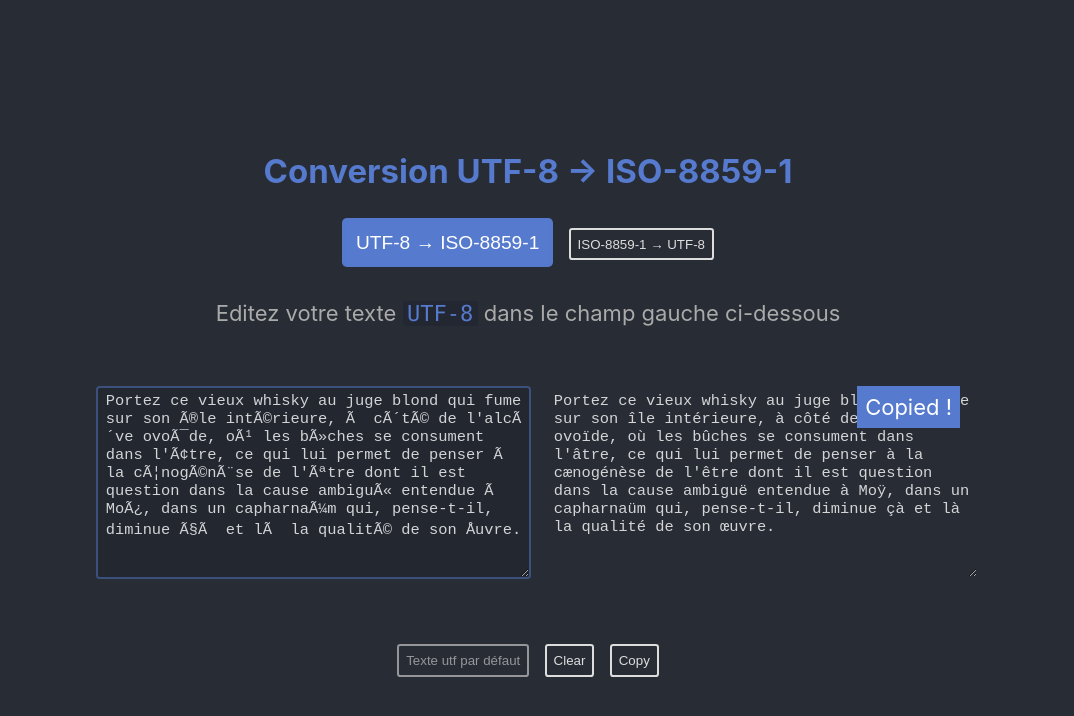
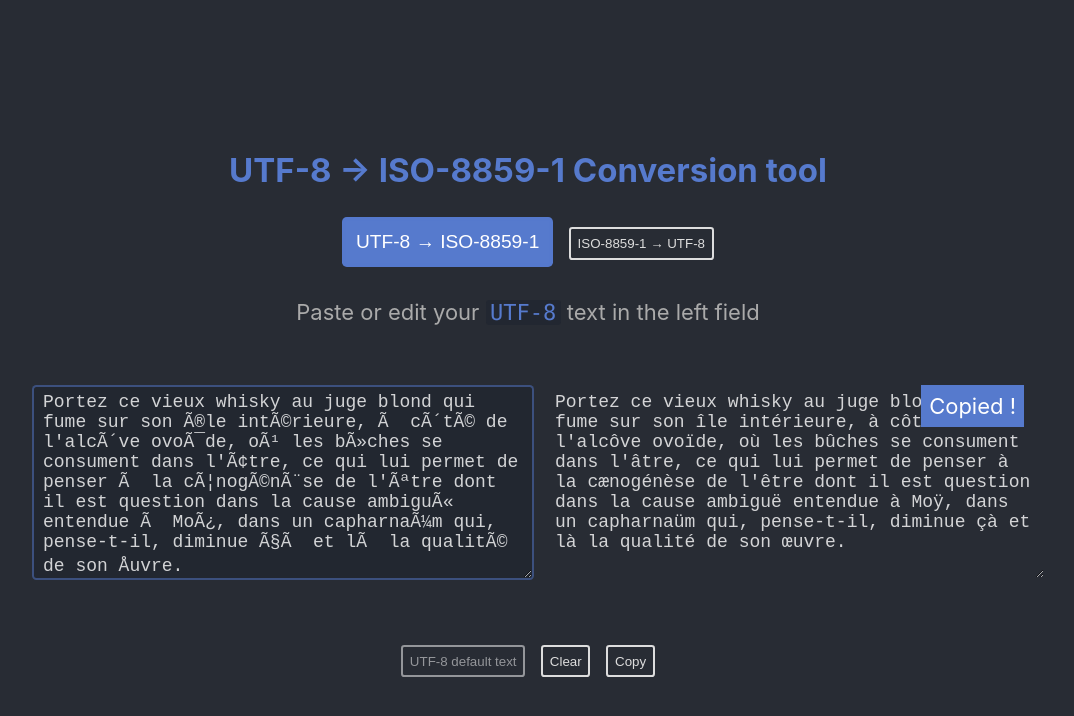
Before and after one commit to Dweez/utf8-iso-convert, a React (Create React App) app: page / in a window 1280 px wide. Both pictures are taken after a click on the button "Copy". Shown: the top 716 px of the page, without its empty margins (112-1186 px from the left). Built offline with nearby package versions, Linux system fonts and the light colour scheme.

Commit message:
font size adaptative; copy status fade;

```diff
--- a/src/components/converter/converter.css
+++ b/src/components/converter/converter.css
@@ -17,7 +17,7 @@
 }
 .converter{
   display: flex;
-  width: 70%;
+  width: 80%;
   text-align: center;
   justify-content: center;
   align-items: center;
@@ -35,7 +35,8 @@
   outline: none;
   overflow: auto;
   border: 2px solid rgba(86, 122, 205,.5);
-  font-size: .7em;
+  /* font-size: .7em; */
+  font-size: calc(10px + 1vmin);
   padding: .25em .5em .3125em;
   color: rgba(255,255,255,.8);
   border-radius: .25em;
@@ -67,6 +68,11 @@
   color: #fff;
   right: 0;
   padding: .5rem;
+  opacity: 0;
+  transition :all .300s;
+}
+.copy-status.copied {
+  opacity: 1;
 }
 button {
   border: 2px solid #ddd;
--- a/src/components/converter/index.js
+++ b/src/components/converter/index.js
@@ -18,8 +18,7 @@ const Description = ({ code, mixed }) => {
     <>
       {!mixed ? (
         <>
-          Editez votre texte <code>{labels[code]}</code> dans le champ gauche
-          ci-dessous
+          Paste or edit your <code>{labels[code]}</code> text in the left field
         </>
       ) : (
         <>Mixed content !</>
@@ -32,7 +31,7 @@ const Converter = () => {
   const [input, setInput] = useState(["utf", target.utf])
   const { converted, mixed } = useConverter(input)
 
-  const [copySuccess, setCopySuccess] = useState('')
+  const [copySuccess, setCopySuccess] = useState(false)
   const resultRef = useRef(null)
 
   const copyResult = e => {
@@ -41,17 +40,17 @@ const Converter = () => {
     // focus triggé sur le bouton, émetteur de l'event, pour ne pas se retrouver
     // avec le contenu sélectionné dans le textarea resultRef
     e.target.focus();
-    setCopySuccess('Copied !');
-    setTimeout( () => setCopySuccess(''), 4000)
+    setCopySuccess(true);
+    setTimeout( () => setCopySuccess(false), 4000)
   }
 
   return (
     <>
       <h2>
         {input[0] === "utf" ? (
-          <>{`Conversion ${labels.utf} → ${labels.iso}`}</>
+          <>{`${labels.utf} → ${labels.iso} Conversion tool`}</>
         ) : (
-          <>{`Conversion ${labels.iso} → ${labels.utf}`}</>
+          <>{`${labels.iso} → ${labels.utf} Conversion tool`}</>
         )}
       </h2>
       <div className="actions">
@@ -83,9 +82,8 @@ const Converter = () => {
             onChange={event => setInput([input[0], event.target.value])}
           />
         </div>
-        {/*<div className="result" onClick={copyResult}>{converted}</div>*/}
         <div className="result-container">
-          {copySuccess && <div className="copy-status">{copySuccess}</div>}
+          <div className={`copy-status ${copySuccess ? "copied" : ""}`}>Copied !</div>
           <textarea
             className="result"
             ref={resultRef}
@@ -99,7 +97,7 @@ const Converter = () => {
           onClick={event => setInput([input[0], target[input[0]]])}
           disabled={input[1] === target[input[0]]}
         >
-          {`Texte ${input[0]} par défaut`}
+          {`${labels[input[0]]} default text`}
         </button>
         <button onClick={event => setInput([input[0], ""])}>Clear</button>
         <button onClick={event => copyResult(event)} disabled={(mixed)}>Copy</button>
```
